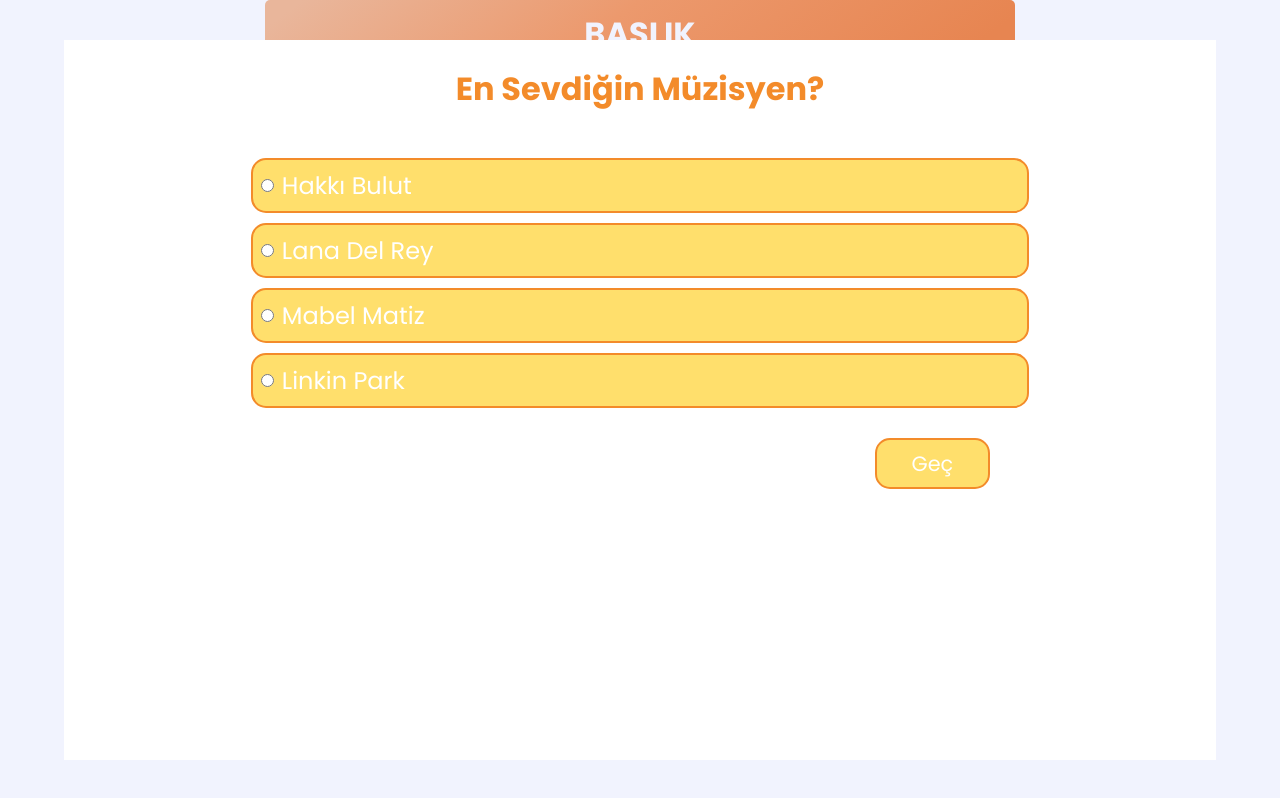
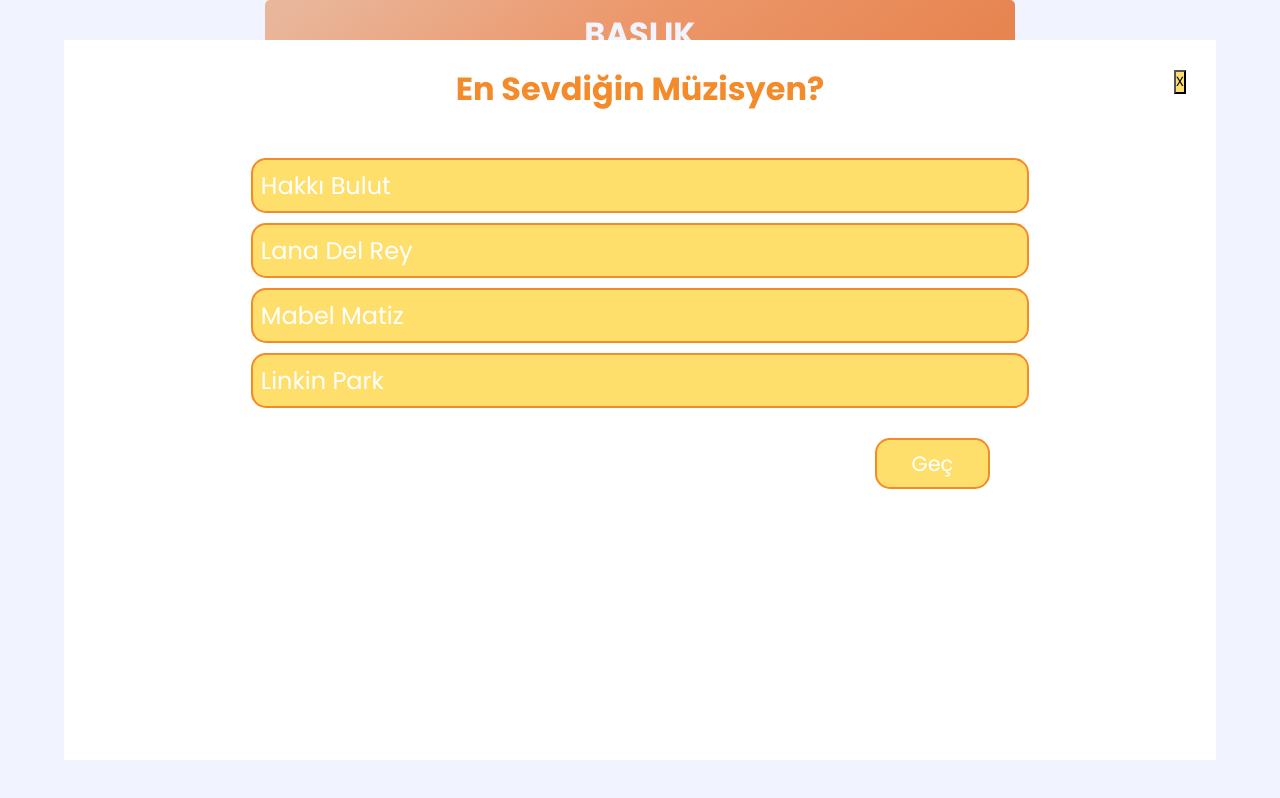
Before and after one commit to ramazanyondemir/buzy, a plain HTML site: page dizikarakter.html in a window 1280 px wide. Both pictures are taken after a click on the picture 375 px from the left and 268 px from the top of the page. Drawn offline with Linux system fonts and the light colour scheme.

Commit message:
butonları seçili hale getirme ve teste kapatma butonu ekleme

```diff
--- a/dizikarakter.html
+++ b/dizikarakter.html
@@ -25,11 +25,11 @@
         <h2 id="question" class="question">Soru yükleniyor...</h2>
         <ul>
             <li>
-                <input type="radio" name="answer" id="a" class="answer" />
+                <input type="radio" name="answer" id="a" class="answer"  />
                 <label for="a" id="a_text">Cevap...</label>
             </li>
             <li>
-                <input type="radio" name="answer" id="b" class="answer" />
+                <input type="radio" name="answer" id="b" class="answer"  />
                 <label for="b" id="b_text">Cevap...</label>
             </li>
             <li>
@@ -44,7 +44,7 @@
         <div class="next-btn-container">
             <button id="submit">Geç</button>
         </div>
-
+        <button id="close_btn">X</button>
 
 
     </div>
@@ -71,6 +71,46 @@ const data = [
                     d: "cevap d",
             }
         },
+        {
+            id: 3,
+            soru: "En Sevdiğin 45Müzisyen?",
+            cevaplar: {
+                    a: "Hakkı Bulut",
+                    b: "Lana Del Rey",
+                    c: "Mabel Matiz",
+                    d: "Linkin Park",
+            }
+        },
+        {
+            id: 4,
+            soru: "En Sevdiğin45 Müzisyen?",
+            cevaplar: {
+                    a: "Hakkı Bulut",
+                    b: "Lana Del Rey",
+                    c: "Mabel Matiz",
+                    d: "Linkin Park",
+            }
+        },
+        {
+            id: 5,
+            soru: "En Sevdiğin Müzisye45n?",
+            cevaplar: {
+                    a: "Hakkı Bulut",
+                    b: "Lana Del Rey",
+                    c: "Mabel Matiz",
+                    d: "Linkin Park",
+            }
+        },
+        {
+            id: 6,
+            soru: "En Sevdiğin Müzisyen4545545?",
+            cevaplar: {
+                    a: "Hakkı Bulut",
+                    b: "Lana Del Rey",
+                    c: "Mabel Matiz",
+                    d: "Linkin Park",
+            }
+        },
     ];
 const div = document.getElementById("question-container");
 const img = document.getElementById("img");
@@ -79,8 +119,8 @@ const a_text = document.getElementById("a_text");
 const b_text = document.getElementById("b_text");
 const c_text = document.getElementById("c_text");
 const d_text = document.getElementById("d_text");
+const closeButton = document.getElementById("close_btn");
 const submitButton = document.getElementById("submit");
-const submitButton2 = document.getElementById("submit2");
 
 let nextQuestion = 0;
 img.addEventListener('click', () => {
@@ -103,7 +143,17 @@ function loadAnswer(next) {
 submitButton.addEventListener('click', () => {
     loadTest(nextQuestion + 1);
     loadAnswer(nextQuestion + 1);
+
+    /*herbir elemanın (inputun içindeki class adı .answer) tek tek seçili özelliğini(checked=false) kaldırdık*/
+  let deneme= document.querySelectorAll(".answer");
+  deneme.forEach(element => element.checked= false);
 })
+/*button kapatma */
+  closeButton.addEventListener('click', () => {
+    div.classList.add('d-none');
+  })
+
+
 
 
 </script>
--- a/main.css
+++ b/main.css
@@ -136,16 +136,24 @@ body {
 /* question */
 .question-container {
     position: absolute;
-    top:50%;
-    left:50%;
-    transform: translate(-50%,-50%);
+    top: 50%;
+    left: 50%;
+    transform: translate(-50%, -50%);
     width: 90vw;
     height: 90vh;
     padding: 20px;
     background-color:white;
+    margin: 0 auto;
+
+}
+ #close_btn{
+  position: absolute;
+  top: 30px;
+  right: 30px;
+  background-color: rgba(255,223,108,255);
 }
 /* .question-container input {
-    visibility: hidden;
+    visibility: 2hidden;
 } */
 .question-container ul {
     list-style: none;
@@ -159,7 +167,6 @@ body {
     border: 2px solid rgba(243,139,42,255);
     background-color: rgba(255,223,108,255);
     display: flex;
-    padding: 0 8px;
     margin-bottom: 10px;
     border-radius:15px;
     width: 70%;
@@ -168,6 +175,8 @@ body {
     display: block;
     width: 100%;
     padding: 8px;
+    border-radius:15px;
+
 
 }
 
@@ -175,6 +184,11 @@ body {
     cursor: pointer;
     background-color:  rgba(243,139,42,255);
     transition: ease-out 300ms;
+}
+input:checked + label{
+    background-color:  rgba(243,139,42,255);
+    width: 100%;
+
 }
 
 
@@ -211,3 +225,7 @@ body {
     background-color: rgba(243,139,42,255);
 
 }
+.answer{
+    visibility: hidden;
+    position: absolute;
+}
```
